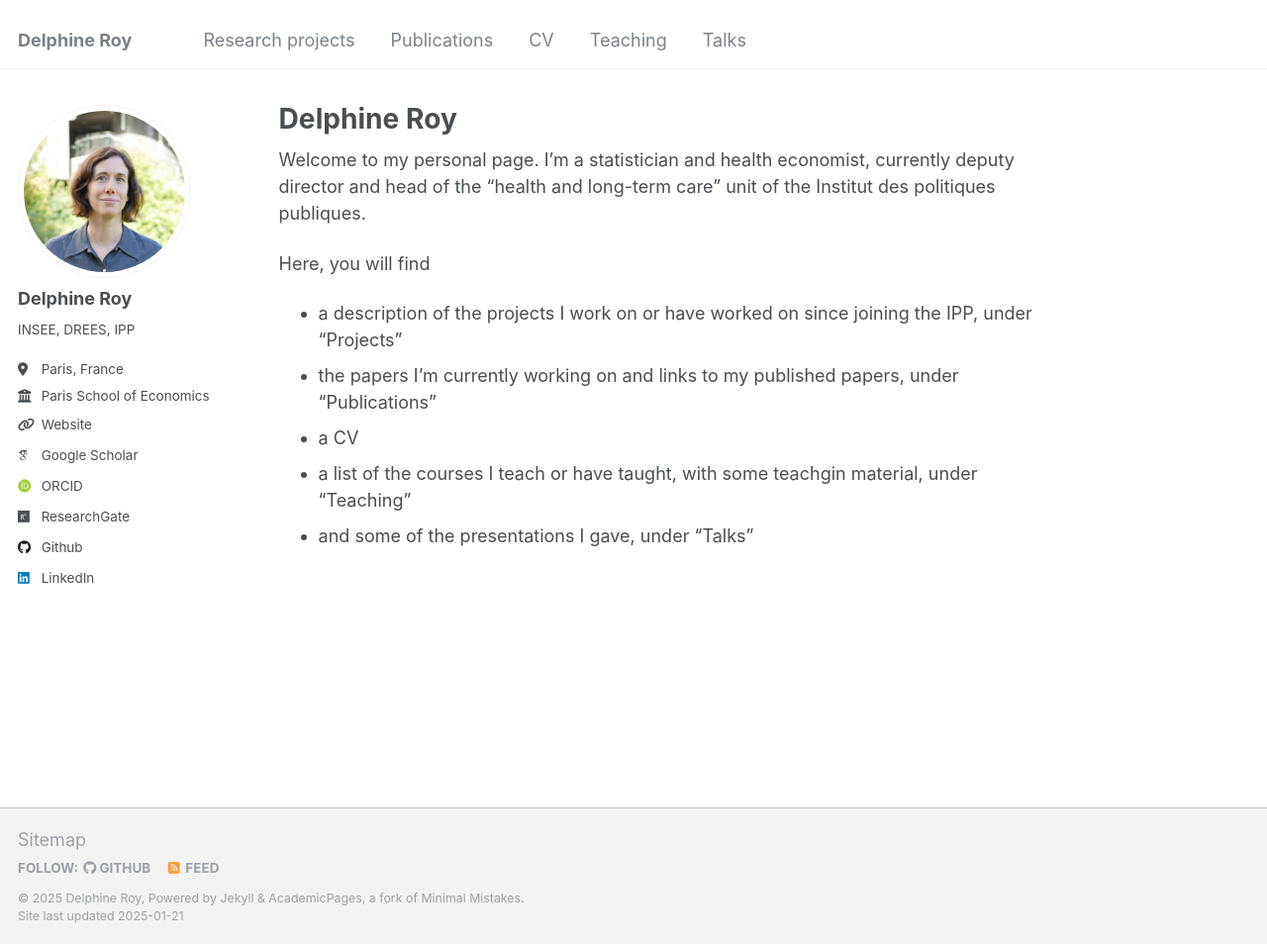
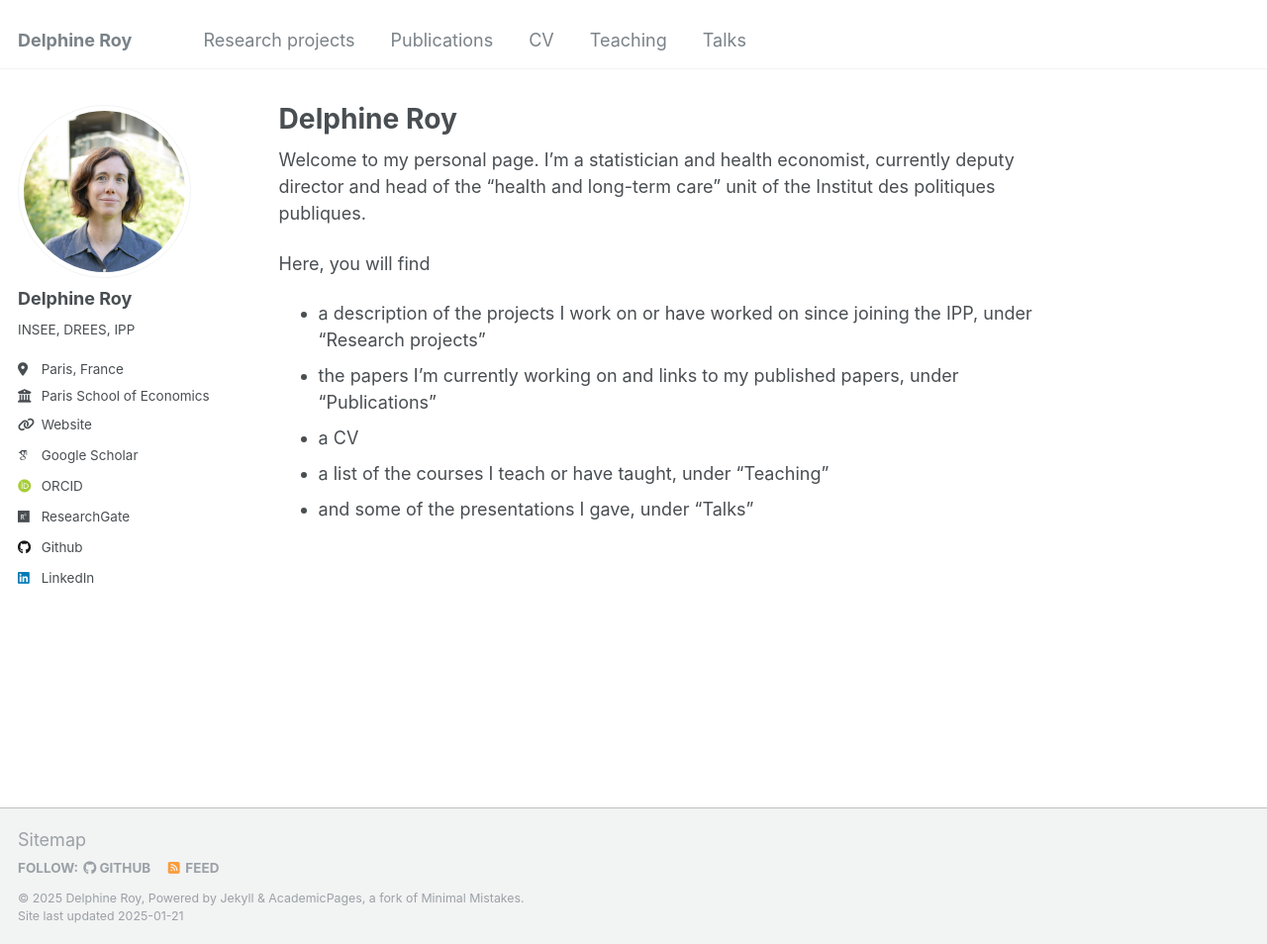
Before and after one commit to DelphineRoy/delphineroy.github.io, a Jekyll site: the page built from _pages/about.md, in a window 1280 px wide and 954 px high. Shown: the whole window at 99% size. Built offline with Jekyll 4.4.1, drawn with Linux system fonts in a browser that asks for light colours; some web fonts are replaced.

Commit message:
Update about.md coquilles

```diff
--- a/_pages/about.md
+++ b/_pages/about.md
@@ -11,8 +11,8 @@ redirect_from:
 Welcome to my personal page. I'm a statistician and health economist, currently deputy director and head of the "health and long-term care" unit of the Institut des politiques publiques.
 
 Here, you will find
-- a description of the projects I work on or have worked on since joining the IPP, under "Projects"
+- a description of the projects I work on or have worked on since joining the IPP, under "Research projects"
 - the papers I'm currently working on and links to my published papers, under "Publications"
 - a CV
-- a list of the courses I teach or have taught, with some teachgin material, under "Teaching"
+- a list of the courses I teach or have taught, under "Teaching"
 - and some of the presentations I gave, under "Talks"
```
